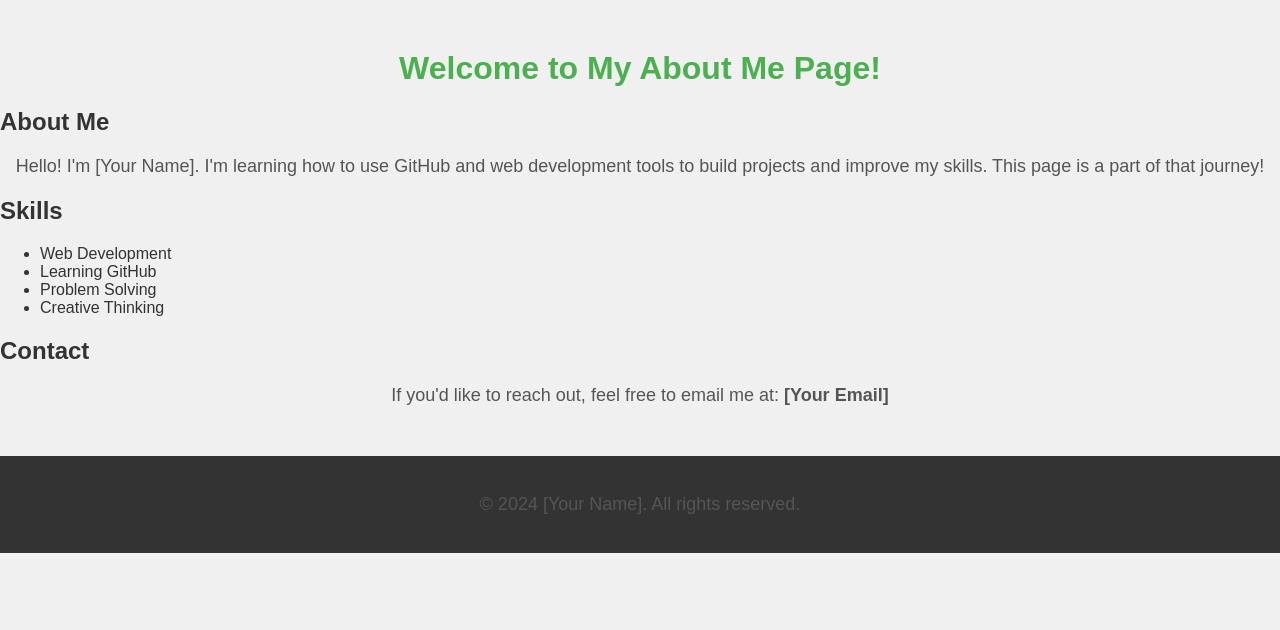
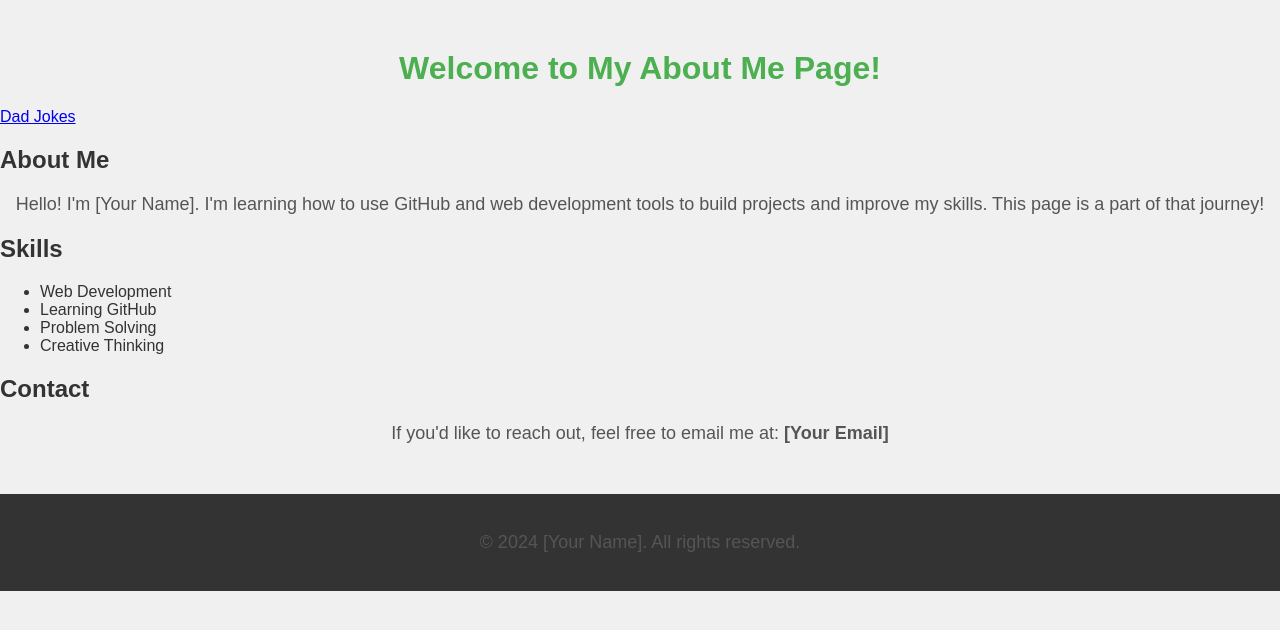
Before and after one commit to savageparts/about-me-page, a plain HTML site: page index.html in a window 1280 px wide. Drawn offline with Linux system fonts and the light colour scheme.

Commit message:
Update index.html

```diff
--- a/index.html
+++ b/index.html
@@ -7,9 +7,13 @@
     <link rel="stylesheet" href="styles.css">
 </head>
 <body>
-    <header>
-        <h1>Welcome to My About Me Page!</h1>
-    </header>
+<header>
+    <h1>Welcome to My About Me Page!</h1>
+    <nav>
+        <a href="dad-jokes.html">Dad Jokes</a>
+    </nav>
+</header>
+
 
     <section id="about-me">
         <h2>About Me</h2>
```
